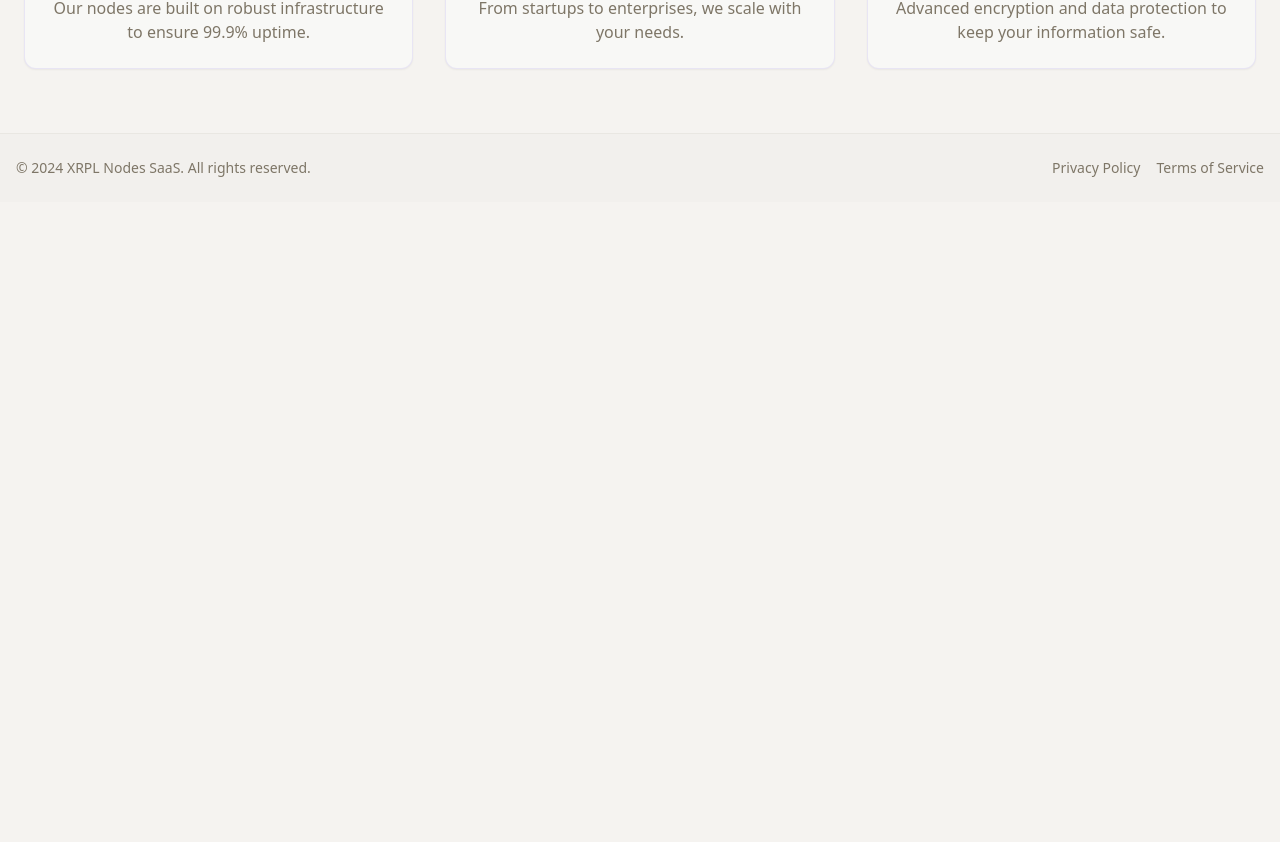
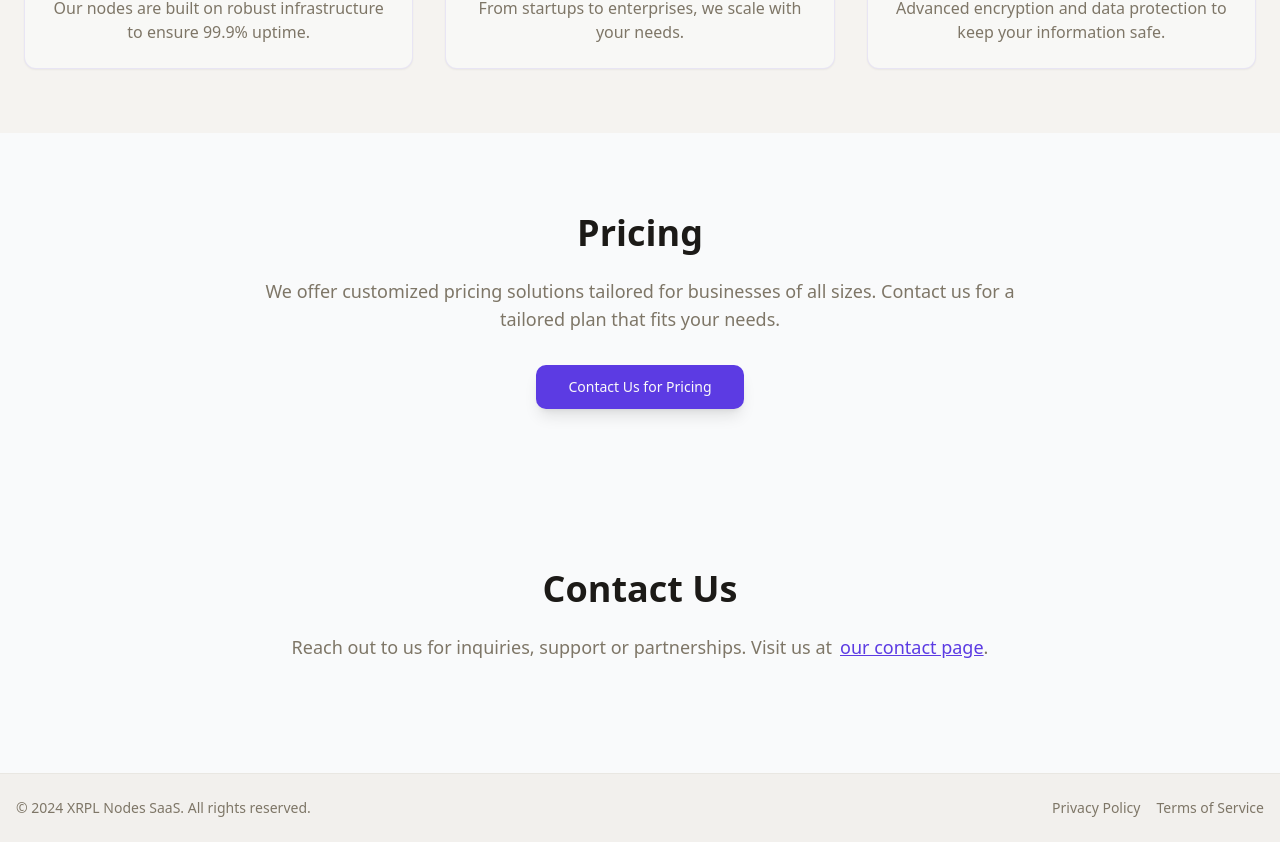
Before and after one commit to senderro/saasproject, a Next.js app: page / in a window 1280 px wide. Shown: the part 880-1722 px from the top of the page. Before the commit the page ends 1082 px from the top, so only its background shows below. Built offline with nearby package versions, Linux system fonts and the light colour scheme; no server answers.

Commit message:
Alterei a pagina principal para criar as seções de pricing e contact

```diff
--- a/src/app/page.tsx
+++ b/src/app/page.tsx
@@ -68,7 +68,7 @@ export default function Home() {
         </section>
 
         {/* Features Section */}
-        <section id="features" className="relative py-200 md:py-16">
+        <section id="features" className="relative py-16 md:py-16">
           <div className="container mx-auto px-4 md:px-6">
             <div className="grid grid-cols-1 md:grid-cols-3 gap-6 md:gap-8">
               {features.map((feature, index) => (
@@ -108,6 +108,42 @@ export default function Home() {
             </div>
           </div>
         </section>
+
+        {/* Pricing Section */}
+        <section id="pricing" className="relative py-16 md:py-20 bg-gray-50 dark:bg-background">
+          <div className="container mx-auto px-4 md:px-6 text-center">
+            <h2 className="text-3xl md:text-4xl font-extrabold mb-6">Pricing</h2>
+            <p className="text-base md:text-lg text-muted-foreground max-w-3xl mx-auto mb-8">
+              We offer customized pricing solutions tailored for businesses of all sizes. Contact us for a tailored plan that fits your needs.
+            </p>
+            <Button
+              asChild
+              size="lg"
+              className="shadow-lg transition-all duration-200 hover:shadow-xl hover:scale-105"
+            >
+              <Link href="#contact">Contact Us for Pricing</Link>
+            </Button>
+          </div>
+        </section>
+
+        {/* Contact Section */}
+        <section id="contact" className="relative py-16 md:py-20 bg-gray-50 dark:bg-background">
+          <div className="container mx-auto px-4 md:px-6 text-center">
+            <h2 className="text-3xl md:text-4xl font-extrabold mb-6">Contact Us</h2>
+            <p className="text-base md:text-lg text-muted-foreground max-w-3xl mx-auto mb-8">
+              Reach out to us for inquiries, support or partnerships. Visit us at
+              <a
+                href="https://new.polichain.xyz/en/"
+                className="text-primary underline ml-2"
+                target="_blank"
+                rel="noopener noreferrer"
+              >
+                our contact page
+              </a>
+              .
+            </p>
+          </div>
+        </section>
       </main>
     </div>
   );
```
